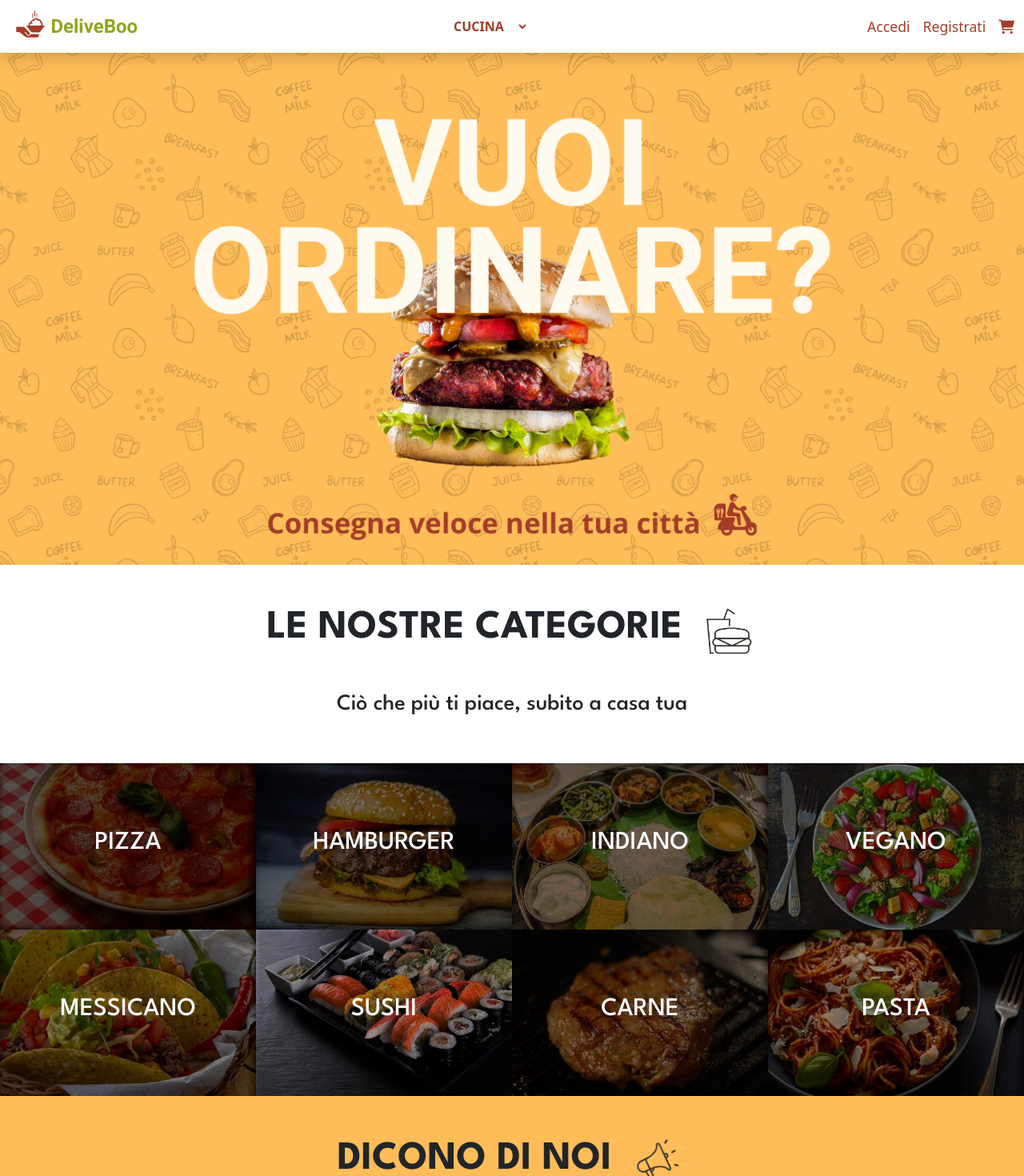
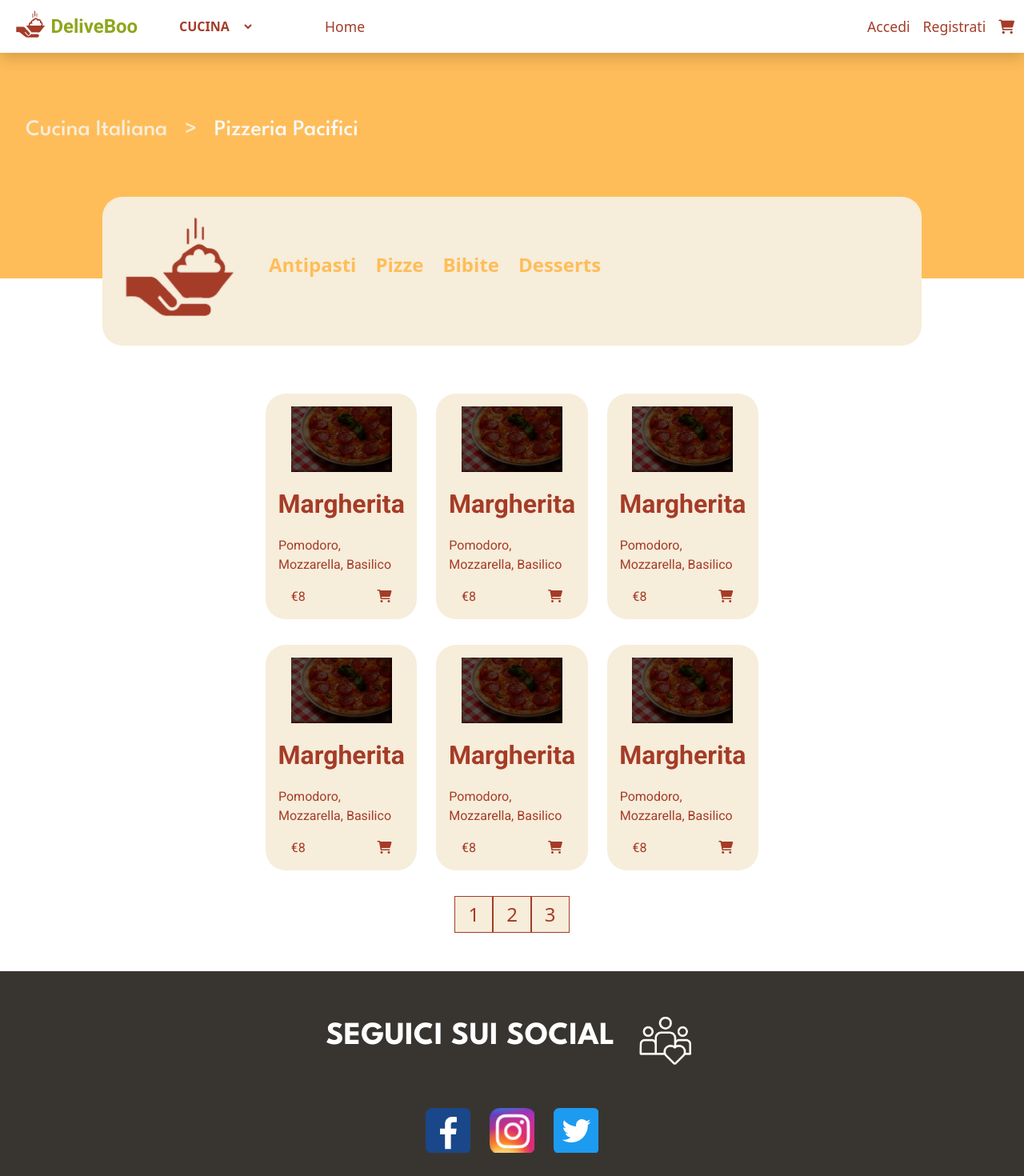
Before and after one commit to Salano24/front_office_deliveboo, a Vue app: page /restaurant/name in a window 1280 px wide. Shown: the top 1470 px of the page at 80% size. Built offline with nearby package versions, Linux system fonts and the light colour scheme.

Commit message:
end restaurant view

```diff
--- a/index.html
+++ b/index.html
@@ -2,7 +2,7 @@
 <html lang="en">
   <head>
     <meta charset="UTF-8" />
-    <link rel="icon" type="image/svg+xml" href="/src/assets/2x2_logo.png" />
+    <link rel="icon" type="image/svg+xml" href="/src/assets/logo-trasparente.png" />
     <meta name="viewport" content="width=device-width, initial-scale=1.0" />
     <link rel="stylesheet" href="https://cdnjs.cloudflare.com/ajax/libs/font-awesome/6.2.0/css/all.min.css" integrity="sha512-xh6O/CkQoPOWDdYTDqeRdPCVd1SpvCA9XXcUnZS2FmJNp1coAFzvtCN9BmamE+4aHK8yyUHUSCcJHgXloTyT2A==" crossorigin="anonymous" referrerpolicy="no-referrer" />
     <link rel="preconnect" href="https://fonts.googleapis.com">
--- a/package.json
+++ b/package.json
@@ -1 +1 @@
-{"name":"front-end-deliveboo","private":true,"version":"0.0.0","type":"module","scripts":{"dev":"vite","build":"vite build","preview":"vite preview"},"dependencies":{"@fortawesome/fontawesome-svg-core":"^6.3.0","@fortawesome/free-brands-svg-icons":"^6.3.0","@fortawesome/free-regular-svg-icons":"^6.3.0","@fortawesome/free-solid-svg-icons":"^6.3.0","@fortawesome/vue-fontawesome":"^3.0.3","@popperjs/core":"^2.11.6","axios":"^1.3.2","bootstrap":"^5.2.3","bootstrap-vue":"^2.23.1","vue":"^3.2.47"},"devDependencies":{"@vitejs/plugin-vue":"^4.0.0","sass":"^1.57.1","vite":"^4.1.0","vue-3-options-preset":"^1.3.2"}}
+{"name":"front-end-deliveboo","private":true,"version":"0.0.0","type":"module","scripts":{"dev":"vite","build":"vite build","preview":"vite preview"},"dependencies":{"@fortawesome/fontawesome-svg-core":"^6.3.0","@fortawesome/free-brands-svg-icons":"^6.3.0","@fortawesome/free-regular-svg-icons":"^6.3.0","@fortawesome/free-solid-svg-icons":"^6.3.0","@fortawesome/vue-fontawesome":"^3.0.3","@popperjs/core":"^2.11.6","axios":"^1.3.2","bootstrap":"^5.2.3","bootstrap-vue":"^2.23.1","vue":"^3.2.47","vue-router":"^4.1.6"},"devDependencies":{"@vitejs/plugin-vue":"^4.0.0","sass":"^1.57.1","vite":"^4.1.0","vue-3-options-preset":"^1.3.2"}}
--- a/src/App.vue
+++ b/src/App.vue
@@ -1,33 +1,18 @@
 <script>
 import AppHeader from './components/AppHeader.vue'
-import AppJumbo from './components/AppJumbo.vue'
-import AppCategory from './components/AppCategory.vue'
-import AppReview from './components/AppReview.vue'
-import AppDownload from './components/AppDownload.vue'
-import AppJoinUs from './components/AppJoinUs.vue'
-import AppFooter from './components/AppFooter.vue'
 
 export default {
     components: {
         AppHeader,
-        AppJumbo,
-        AppCategory,
-        AppReview,
-        AppDownload,
-        AppJoinUs,
-        AppFooter
+
     }
 }
 </script>
 
 <template>
-    <AppHeader />
-    <AppJumbo />
-    <AppCategory />
-    <AppReview />
-    <AppDownload />
-    <AppJoinUs />
-    <AppFooter />
+
+        <router-view></router-view>
+
 </template>
 
 
--- a/src/components/AppHeader.vue
+++ b/src/components/AppHeader.vue
@@ -32,6 +32,14 @@ export default {
                 <button><i class="fa-solid fa-magnifying-glass"></i></button> -->
 
             </div>
+
+            <ul class="navbar-nav me-auto mt-2 mt-lg-0">
+                <li class="nav-item">
+
+                    <router-link class="nav-link" :to="{ name: 'single-restaurant'/* , params:{id:restaurant.id} */ }">Home</router-link>
+                </li>
+
+            </ul>
 
             <button class="navbar-toggler d-lg-none" type="button" data-bs-toggle="collapse"
                 data-bs-target="#collapsibleNavId" aria-controls="collapsibleNavId" aria-expanded="false"
--- a/src/main.js
+++ b/src/main.js
@@ -1,7 +1,8 @@
 import { createApp } from 'vue'
 import App from './App.vue'
+import { router } from './router'
 
 // Import all of Bootstrap's JS
 import * as bootstrap from 'bootstrap'
 
-createApp(App).mount('#app')
+createApp(App).use(router).mount('#app')
--- /dev/null
+++ b/src/router.js
@@ -0,0 +1,24 @@
+import { createRouter, createWebHistory } from 'vue-router';
+import HomeView from './views/HomeView.vue';
+import RestaurantView from './views/RestaurantView.vue';
+
+
+const router = createRouter({
+    history: createWebHistory(),
+    routes: [
+        {
+            path: '/',
+            name: 'home',
+            component: HomeView
+        },
+
+        {
+            path: '/restaurant/name',
+            name: 'single-restaurant',
+            component: RestaurantView
+        },
+
+    ]
+})
+
+export { router }
--- /dev/null
+++ b/src/views/HomeView.vue
@@ -0,0 +1,33 @@
+<script>
+import AppHeader from '../components/AppHeader.vue';
+import AppJumbo from '../components/AppJumbo.vue'
+import AppCategory from '../components/AppCategory.vue'
+import AppReview from '../components/AppReview.vue'
+import AppDownload from '../components/AppDownload.vue'
+import AppJoinUs from '../components/AppJoinUs.vue'
+import AppFooter from '../components/AppFooter.vue';
+export default {
+    name: "HomeView",
+    components: {
+
+        AppHeader,
+        AppJumbo,
+        AppCategory,
+        AppReview,
+        AppDownload,
+        AppJoinUs,
+        AppFooter,
+    },
+}
+</script>
+
+<template>
+
+            <AppHeader />
+            <AppJumbo />
+            <AppCategory />
+            <AppReview />
+            <AppDownload />
+            <AppJoinUs />
+            <AppFooter />
+</template>
--- /dev/null
+++ b/src/views/RestaurantView.vue
@@ -0,0 +1,217 @@
+<script>
+import AppHeader from '../components/AppHeader.vue';
+import AppFooter from '../components/AppFooter.vue';
+export default {
+    name: "RestaurantView",
+    components: {
+
+        AppHeader,
+        AppFooter,
+    },
+}
+</script>
+
+<template>
+
+            <AppHeader />
+
+            <div class="bg_yellow position-relative">
+                <div class="cucina d-flex">
+                    <h3 class="light_orange">Cucina Italiana</h3>
+                    <h3 class="light_orange"> > </h3>
+                    <h3 class="text-light">Pizzeria Pacifici</h3>
+                </div>
+
+                <div class="menu d-flex position-absolute align-items-center">
+                    <img src="../assets/logo-trasparente.png" alt="">
+                    <ul class="d-flex">
+                        <li class="menu_type">Antipasti</li>
+                        <li class="menu_type">Pizze</li>
+                        <li class="menu_type">Bibite</li>
+                        <li class="menu_type">Desserts</li>
+                    </ul>
+                </div>
+            </div>
+
+            <div class="menu_main mt-5 pt-5">
+                <div class="container mt-5">
+                    <div class="row ">
+                        <div class="col-4 ">
+                          <div class="menu_card d-flex flex-column align-items-center pt-3 pb-3 ps-3 pe-3">
+                            <img src="../assets/pizza.png" alt="">
+                            <span id="red" class="fw-bolder">Margherita</span>
+                            <span>Pomodoro, Mozzarella, Basilico</span>
+                            <div class=" card_bottom d-flex justify-content-between">
+                                <span class="price">€8</span>
+                                <span class="kart"><i class="fa-solid fa-cart-shopping"></i></span>
+                            </div>
+
+                          </div>
+
+                        </div>
+
+                        <div class="col-4 ">
+                          <div class="menu_card d-flex flex-column align-items-center pt-3 pb-3 ps-3 pe-3">
+                            <img src="../assets/pizza.png" alt="">
+                            <span id="red" class="fw-bolder">Margherita</span>
+                            <span>Pomodoro, Mozzarella, Basilico</span>
+                            <div class=" card_bottom d-flex justify-content-between">
+                                <span class="price">€8</span>
+                                <span class="kart"><i class="fa-solid fa-cart-shopping"></i></span>
+                            </div>
+
+                          </div>
+
+                        </div>
+
+                        <div class="col-4 ">
+                          <div class="menu_card d-flex flex-column align-items-center pt-3 pb-3 ps-3 pe-3">
+                            <img src="../assets/pizza.png" alt="">
+                            <span id="red" class="fw-bolder">Margherita</span>
+                            <span>Pomodoro, Mozzarella, Basilico</span>
+                            <div class=" card_bottom d-flex justify-content-between">
+                                <span class="price">€8</span>
+                                <span class="kart"><i class="fa-solid fa-cart-shopping"></i></span>
+                            </div>
+
+                          </div>
+
+                        </div>
+
+                        <div class="col-4 ">
+                          <div class="menu_card d-flex flex-column align-items-center pt-3 pb-3 ps-3 pe-3">
+                            <img src="../assets/pizza.png" alt="">
+                            <span id="red" class="fw-bolder">Margherita</span>
+                            <span>Pomodoro, Mozzarella, Basilico</span>
+                            <div class=" card_bottom d-flex justify-content-between">
+                                <span class="price">€8</span>
+                                <span class="kart"><i class="fa-solid fa-cart-shopping"></i></span>
+                            </div>
+
+                          </div>
+
+                        </div>
+
+                        <div class="col-4 ">
+                          <div class="menu_card d-flex flex-column align-items-center pt-3 pb-3 ps-3 pe-3">
+                            <img src="../assets/pizza.png" alt="">
+                            <span id="red" class="fw-bolder">Margherita</span>
+                            <span>Pomodoro, Mozzarella, Basilico</span>
+                            <div class=" card_bottom d-flex justify-content-between">
+                                <span class="price">€8</span>
+                                <span class="kart"><i class="fa-solid fa-cart-shopping"></i></span>
+                            </div>
+
+                          </div>
+
+                        </div>
+
+                        <div class="col-4 ">
+                          <div class="menu_card d-flex flex-column align-items-center pt-3 pb-3 ps-3 pe-3">
+                            <img src="../assets/pizza.png" alt="">
+                            <span id="red" class="fw-bolder">Margherita</span>
+                            <span>Pomodoro, Mozzarella, Basilico</span>
+                            <div class=" card_bottom d-flex justify-content-between">
+                                <span class="price">€8</span>
+                                <span class="kart"><i class="fa-solid fa-cart-shopping"></i></span>
+                            </div>
+
+                          </div>
+
+                        </div>
+
+
+
+
+
+                    </div>
+                </div>
+            </div>
+
+            <div class="navigator d-flex justify-content-center mb-5">
+                <div class="pt-1 pb-1 ps-3 pe-3">1</div>
+                <div class="pt-1 pb-1 ps-3 pe-3">2</div>
+                <div class="pt-1 pb-1 ps-3 pe-3">3</div>
+            </div>
+
+            <AppFooter />
+</template>
+
+<style lang="scss">
+
+    .bg_yellow{
+        background-color: #ffbd59;
+
+
+        .cucina{
+            padding-top: 5rem;
+            padding-left: 2rem;
+            padding-bottom: 10rem;
+            width: 35%;
+            justify-content: space-between;
+
+            .light_orange{
+                color: #f6edda;
+            }
+        }
+
+        .menu{
+            width: 80%;
+            background-color: #f6edda;
+            padding: 1rem ;
+            bottom: -30%;
+            left:10% ;
+            border-radius: 25px;
+
+            img{
+                width: 10rem;
+            }
+
+            .menu_type{
+                color: #ffbd59;
+                list-style: none;
+                font-weight: 700;
+                font-size: 1.5rem;
+                margin-right: 1.5rem;
+            }
+            .menu_type:hover{
+                color: #a53c28;
+                text-decoration: underline;
+            }
+        }
+    }
+
+    .menu_card{
+        border-radius: 25px;
+        background-color: #f6edda;
+        color: #a53c28;
+        margin-bottom: 2rem;
+
+        #red{
+                color: #a53c28;
+                font-size: 2rem;
+                margin-top: 1rem;
+                margin-bottom: 1rem;
+            }
+
+        img{
+            width: 80%;
+        }
+        .card_bottom{
+            width: 80%;
+            margin-top: 1rem;
+        }
+    }
+
+    .navigator{
+        div{
+            color: #a53c28;
+            background-color: #f6edda;
+            border: 1px solid #a53c28;
+            font-size: 1.5rem;
+        }
+    }
+
+
+
+</style>
```
Also changed, not shown: 1 other file (tests, documents, lock files or other folders).
